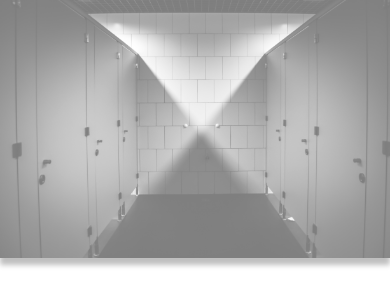
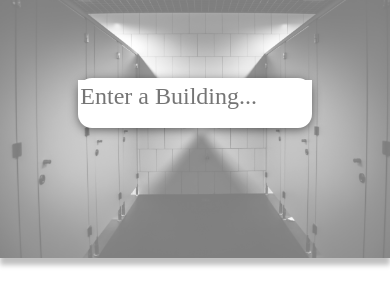
Before and after one commit to BrodyJackson/PeeOrFlee, a React (Create React App) app in the folder front_end/: page / in a window 390 px wide. Shown: the top 306 px of the page. Built offline with nearby package versions, Linux system fonts and the light colour scheme.

Commit message:
search bar visuals setup, not perfectly responsive, no functionality

```diff
--- a/front_end/src/App.css
+++ b/front_end/src/App.css
@@ -1,5 +1,6 @@
 .App {
   text-align: center;
+  height: 2000px;
 }
 
 .App-logo {
@@ -29,16 +30,45 @@
 
 
 .header{
+  position: relative;
   width: 100%;
-  height: 600px;
-  max-height: 600px;
+  height: 550px;
   overflow: hidden;
 }
 
 .header_image{
   /* wc-265279: */
+  position: relative;
   opacity: 0.5;
   box-shadow: 0 7px 5px 0 rgba(0,0,0,0.50);
   width: 100%;
+}
 
+.searchBox{
+  /* Rectangle: */
+  position: absolute;
+  background: #FFFFFF;
+  box-shadow: 0 2px 10px 0 rgba(0,0,0,0.50);
+  border-radius: 14px;
+  height: 50px;
+  width: 60%;
+
+  z-index: 1000;
+  margin-top: 20%;
+  left: 20%;
 }
+
+.search_field{
+  width: 98%;
+  height: 30px;
+  margin-top: 1%;
+  outline: none;
+  border: 0;
+  /* Search Facility’s…: */
+  font-family: Lato-Italic;
+  font-size: 24px;
+}
+
+.seach_field:focus{
+  color: black;
+}
--- a/front_end/src/components/Header.js
+++ b/front_end/src/components/Header.js
@@ -1,11 +1,16 @@
 import React, { Component } from 'react';
 import '../App.css';
+import Searchbar from './Searchbar.js';
 
 class Header extends Component {
     render(){
         return (
-            <div className="header">
-                <img className = "header_image" src = {require("../images/header.jpg")} alt=""></img>
+            <div>
+                <div className="header">
+                    <Searchbar></Searchbar>
+                    <img className = "header_image" src = {require("../images/header.jpg")} alt=""></img>
+                </div>
+
             </div>
         );
      }
--- /dev/null
+++ b/front_end/src/components/Searchbar.js
@@ -0,0 +1,20 @@
+import React, { Component } from 'react';
+import '../App.css';
+
+
+class Searchbar extends Component {
+    render(){
+        return (
+            <div className="searchBox">
+                <input
+                className="search_field"
+                type="text"
+                placeholder="Enter a Building..."
+                onChange = {this.handleChange}
+                />
+            </div>
+        );
+     }
+}
+
+export default Searchbar;
```
